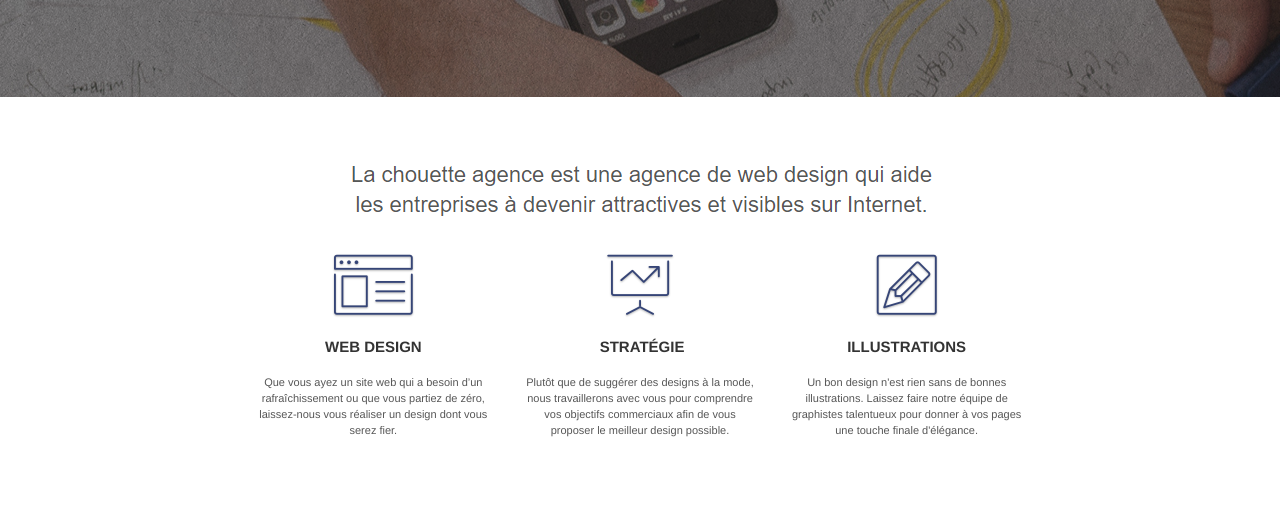
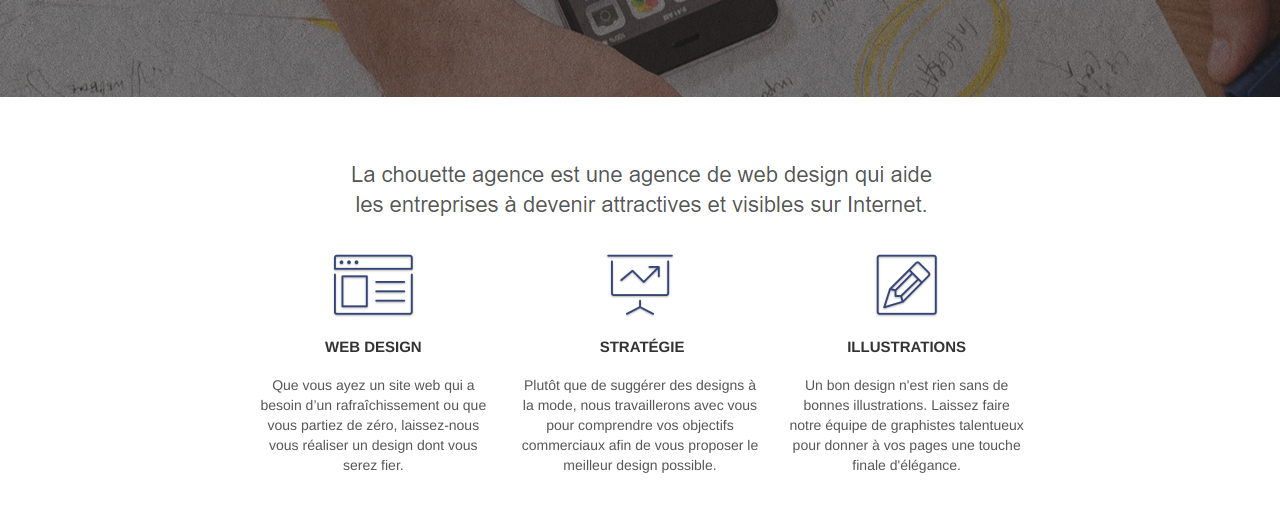
Before and after one commit to Neminounet/YannickTranouez_4_2_15122020, a plain HTML site: page index.html in a window 1280 px wide. Shown: the part 435-952 px from the top of the page. Drawn offline with Linux system fonts and the light colour scheme.

Commit message:
Modification taille minimale police

```diff
--- a/style.css
+++ b/style.css
@@ -677,7 +677,7 @@ a {
 }
 
 p {
-    font-size: 11px;
+    font-size: 14px;
 }
 
 .tight-width-whitespace {
```
